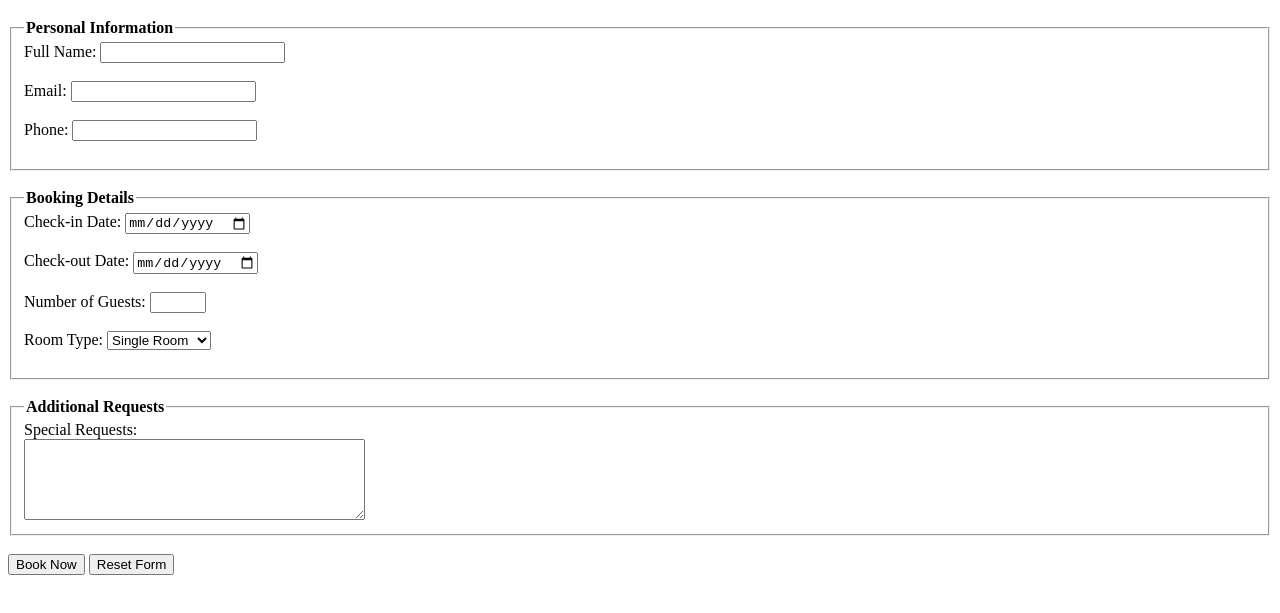
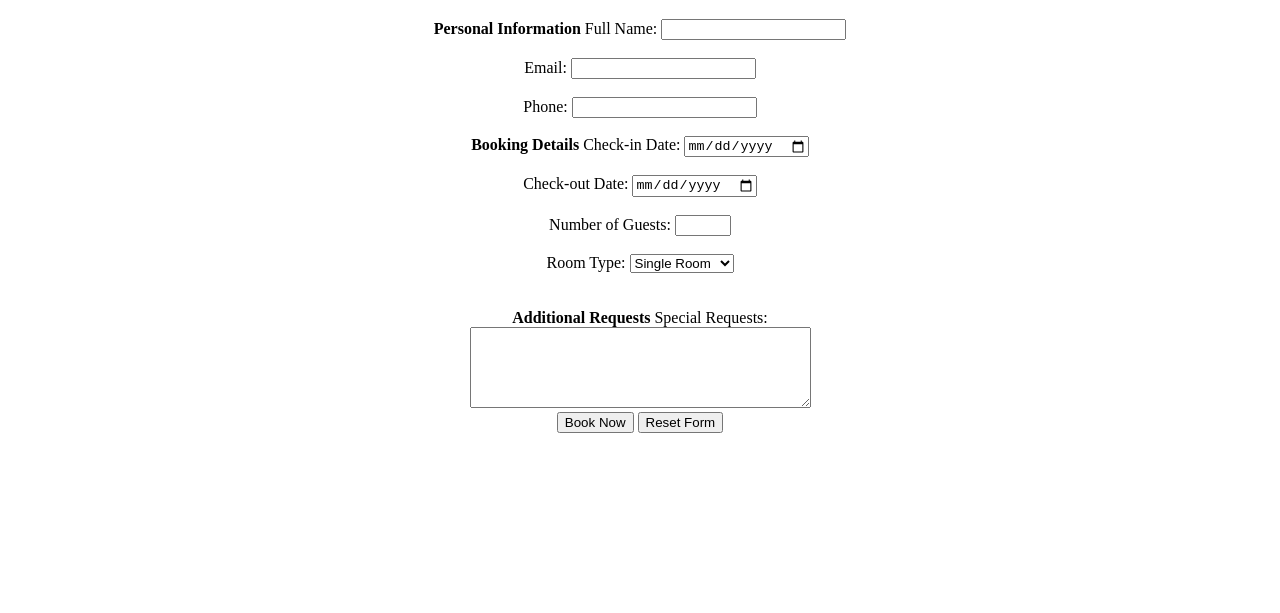
Before and after one commit to AyushDubey0080/CSE-16, a plain HTML site: page mid term1_0080.html in a window 1280 px wide. Shown: the part 61-674 px from the top of the page. Drawn offline with Linux system fonts and the light colour scheme.

Commit message:
Mid Term1_0080

```diff
--- a/EXPERIMENT-4.HTML
+++ b/mid term1_0080.html
@@ -8,9 +8,8 @@
 
   <h1 align="center">Hotel Room Booking Form</h1>
 
-  <form action="#" method="post">
-    <fieldset>
-      <legend><b>Personal Information</b></legend>
+  <form align="center" action="#" method="post">
+      <b>Personal Information</b>
 
       <label for="name">Full Name:</label>
       <input type="text" id="name" name="name" required>
@@ -23,11 +22,7 @@
       <label for="phone">Phone:</label>
       <input type="tel" id="phone" name="phone" required>
       <br><br>
-    </fieldset>
-
-    <br>
-    <fieldset>
-      <legend><b>Booking Details</b></legend>
+      <b>Booking Details</b>
 
       <label for="checkin">Check-in Date:</label>
       <input type="date" id="checkin" name="checkin" required>
@@ -48,13 +43,10 @@
         <option value="deluxe">Deluxe Room</option>
       </select>
       <br><br>
-    </fieldset>
     <br>
-    <fieldset>
-      <legend><b>Additional Requests</b></legend>
-      <label for="requests">Special Requests:</label><br>
-      <textarea id="requests" name="requests" rows="5" cols="40"></textarea>
-    </fieldset>
+    <b>Additional Requests</b>
+      <label for="requests" id="requests">Special Requests:</label><br>
+      <textarea name="requests" rows="5" cols="40"></textarea>
     <br>
     <button type="submit">Book Now</button>
     <button type="reset">Reset Form</button>
```
Also changed, not shown: Experiment 3.HTML (+1 -1 lines).
